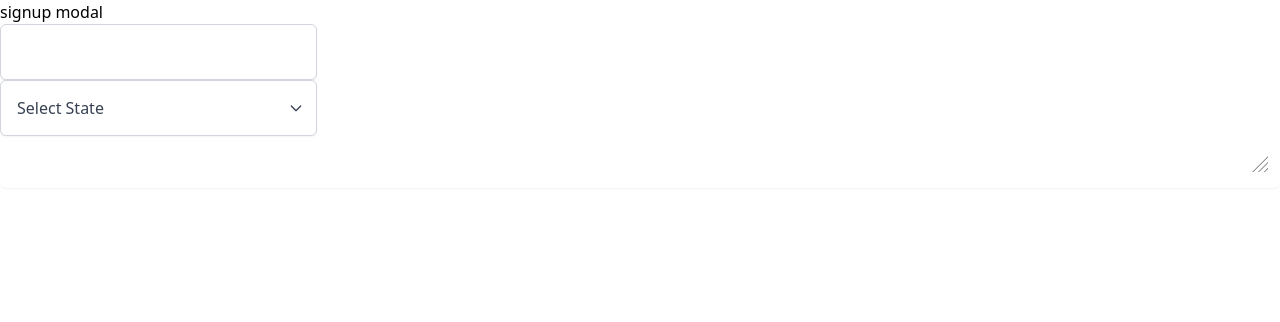
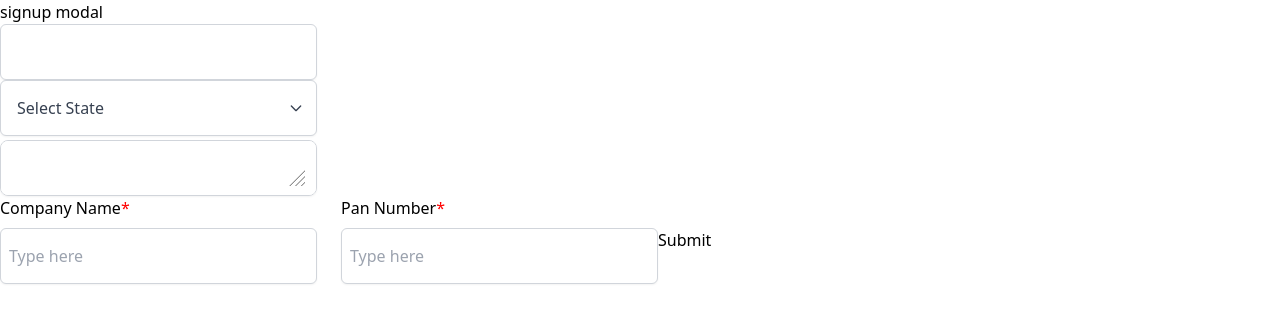
Before and after one commit to jaydeep-mobilefirst/cersai_fe, a React (Create React App) app: page /depositetaker/signup in a window 1280 px wide. Shown: the top 322 px of the page. Built offline with nearby package versions, Linux system fonts and the light colour scheme.

Commit message:
Added form validation and fixed component designs

```diff
--- a/package.json
+++ b/package.json
@@ -3,6 +3,7 @@
   "version": "0.1.0",
   "private": true,
   "dependencies": {
+    "@hookform/resolvers": "^3.3.4",
     "@reduxjs/toolkit": "^2.2.1",
     "@testing-library/jest-dom": "^5.17.0",
     "@testing-library/react": "^13.4.0",
@@ -13,12 +14,14 @@
     "@types/react-dom": "^18.2.19",
     "react": "^18.2.0",
     "react-dom": "^18.2.0",
+    "react-hook-form": "^7.51.0",
     "react-player": "^2.15.1",
     "react-redux": "^9.1.0",
     "react-router-dom": "^6.22.2",
     "react-scripts": "5.0.1",
     "typescript": "^4.9.5",
-    "web-vitals": "^2.1.4"
+    "web-vitals": "^2.1.4",
+    "yup": "^1.4.0"
   },
   "scripts": {
     "start": "react-scripts start",
--- a/src/components/userFlow/form/InputField.tsx
+++ b/src/components/userFlow/form/InputField.tsx
@@ -6,12 +6,7 @@ const InputFields: FC<InputProps> = forwardRef<HTMLInputElement, InputProps>((pr
     return (
         <input
             type="text"
-            className={`form-input border flex border-gray-300 rounded-md shadow-sm focus:outline-none focus:ring-1 focus:ring-gray-300 ${props.className} justify-between align-middle`}
-            style={{
-                height : "56px",
-                width : "317px",
-                padding: "8px 16px"
-            }}
+            className={`form-input border h-[56px] w-[317px] px-[8px] py-[16px] flex border-gray-300 rounded-md shadow-sm focus:outline-none focus:ring-1 focus:ring-gray-300 ${props.className} justify-between align-middle]`}
             {...props}
             ref={ref}
         />
--- a/src/components/userFlow/form/TextArea.tsx
+++ b/src/components/userFlow/form/TextArea.tsx
@@ -6,13 +6,13 @@ interface InputProps extends InputHTMLAttributes<HTMLTextAreaElement> {
 const TextArea: FC<InputProps> = forwardRef<HTMLTextAreaElement, InputProps>((props, ref) => {
     return (
         <>
-            <div className="relative">
+            <div className="relative w-[317px] ">
                 <textarea
-                    className="form-textarea mt-1 block w-full border-gray-300 rounded-md shadow-sm focus:outline-none focus:ring-1 focus:ring-gray-300 textarea-component"
+                    className="form-textarea mt-1 block w-full border-gray-300 shadow-sm focus:outline-none focus:ring-1 focus:ring-gray-300 textarea-component px-[8px] py-[16px] border h-[56px] rounded-[8px]"
                     {...props}
                     ref={ref}
                 ></textarea>
-                <div className="absolute inset-y-0 right-0 pr-3 flex items-center pointer-events-none">
+                <div className="absolute bottom-0 right-0 pr-3 pb-2.5 flex items-center pointer-events-none">
                     <svg xmlns="http://www.w3.org/2000/svg" width="16" height="16" viewBox="0 0 16 16" fill="none">
                         <g id="Mask group">
                             <mask id="mask0_493_5164" style={{ maskType: "alpha" }} maskUnits="userSpaceOnUse" x="0" y="0" width="16" height="16">
@@ -27,6 +27,8 @@ const TextArea: FC<InputProps> = forwardRef<HTMLTextAreaElement, InputProps>((pr
                     </svg>
                 </div>
             </div>
+
+
         </>)
 })
 
--- /dev/null
+++ b/src/formValidationSchema/deposit_taker/Verification.schema.ts
@@ -0,0 +1,13 @@
+// Hidden for simplicity
+import * as yup from "yup";
+
+export const VerificationFormSchema = yup.object().shape({
+    companyName: yup
+    .string()
+    .required('Company Name is required')
+    .min(2, 'Company Name must be at least 2 characters long'),
+    panNumber: yup
+    .string()
+    .required('PAN Number is required')
+    .matches(/^[A-Z]{5}[0-9]{4}[A-Z]$/, 'PAN Number is invalid')
+});
--- a/src/pages/depositeTaker/DepositeTakerSignup.tsx
+++ b/src/pages/depositeTaker/DepositeTakerSignup.tsx
@@ -3,6 +3,7 @@ import SignupModal from "../../components/userFlow/depositeTaker/SignupModal";
 import InputField from "../../components/userFlow/form/InputField";
 import SelectButton from "../../components/userFlow/form/SelectButton";
 import TextArea from "../../components/userFlow/form/TextArea";
+import VarificationForm from "./VarificationForm";
 
 const DepositeTakerSignup = () => {
   const [option, setoption] = useState(null)
@@ -12,8 +13,6 @@ const DepositeTakerSignup = () => {
     { value: 'chhattisgarh', label: 'Chhattisgarh' },
     { value: 'gujarat', label: 'Gujarat' },
 ];
-
-console.log(option);
 
   return (
     <div>
@@ -25,8 +24,8 @@ console.log(option);
         options={options}
         placeholder="Select State"
       />
-
       <TextArea/>
+      <VarificationForm/>
     </div>
   );
 };
--- a/src/pages/depositeTaker/VarificationForm.tsx
+++ b/src/pages/depositeTaker/VarificationForm.tsx
@@ -1,23 +1,36 @@
 import React from "react";
 import InputFields from "../../components/userFlow/form/InputField";
+import { useForm } from "react-hook-form";
+import { VerificationFormSchema } from "../../formValidationSchema/deposit_taker/Verification.schema";
+import { yupResolver } from "@hookform/resolvers/yup";
 
 type Props = {};
 
 const VarificationForm = (props: Props) => {
+  const { register, handleSubmit, formState: { errors }, reset } = useForm({
+    resolver: yupResolver(VerificationFormSchema)
+  });
+
+  const onSubmit = (data : any) => {
+
+  }
   return (
-    <form className="flex">
+    <form className="flex" onSubmit={handleSubmit(onSubmit)}>
       <div>
         Company Name<span className="text-[#ff0000]">*</span>
         <div className="mt-[8px]">
-          <InputFields placeholder="Type here" />
+          <InputFields placeholder="Type here" {...register("companyName")}/>
+          {errors.companyName?.message && <span className="text-red-500">{errors.companyName.message}</span>}
         </div>
       </div>
       <div className="ml-[24px]">
         Pan Number<span className="text-[#ff0000]">*</span>
         <div className="mt-[8px]">
-          <InputFields placeholder="Type here" />
+          <InputFields placeholder="Type here" {...register("panNumber")}/>
+          {errors.panNumber?.message && <span className="text-red-500">{errors.panNumber?.message}</span>}
         </div>
       </div>
+      <button>Submit</button>
     </form>
   );
 };
```
Also changed, not shown: 1 other file (tests, documents, lock files or other folders).
